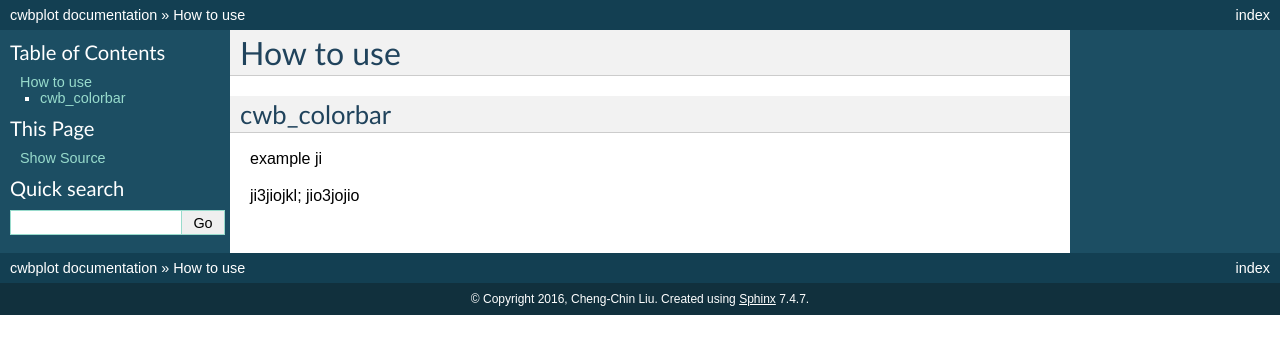
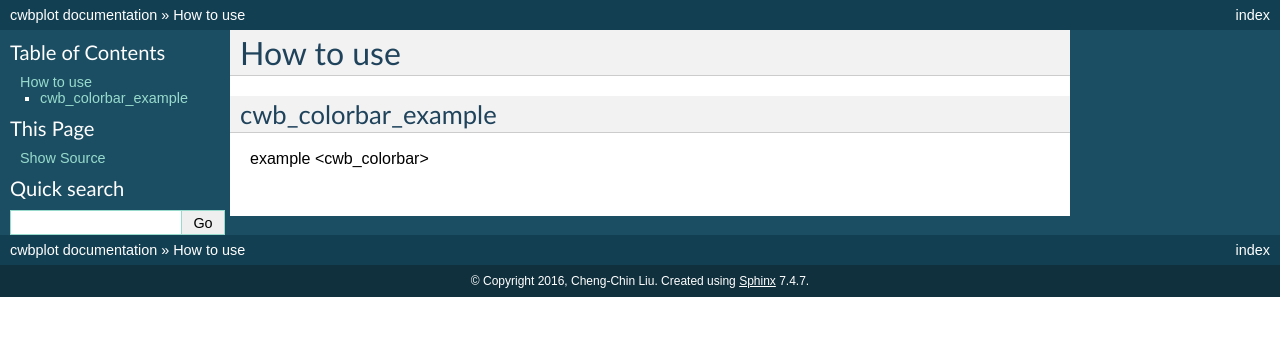
Before and after one commit to Liu-CWB/cwbplot_test, a Sphinx documentation site: the page built from docs/use_example.rst, in a window 1280 px wide. Shown: the top 354 px of the page. Built offline with Sphinx 7.4.7, drawn with Linux system fonts in a browser that asks for light colours.

Commit message:
Update use_example.rst

```diff
--- a/docs/use_example.rst
+++ b/docs/use_example.rst
@@ -1,11 +1,7 @@
 How to use
 =====
 
-cwb_colorbar
+cwb_colorbar_example
 -----
 
-example
-ji
-
-ji3jiojkl;
-jio3jojio
+example <cwb_colorbar>
```
